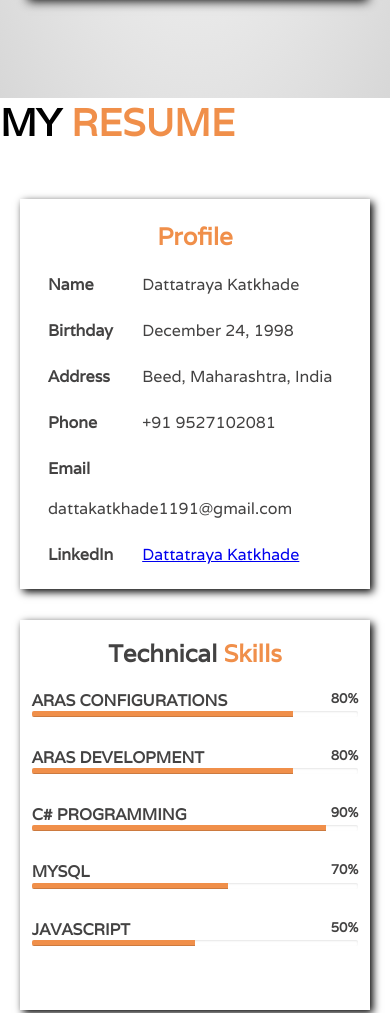
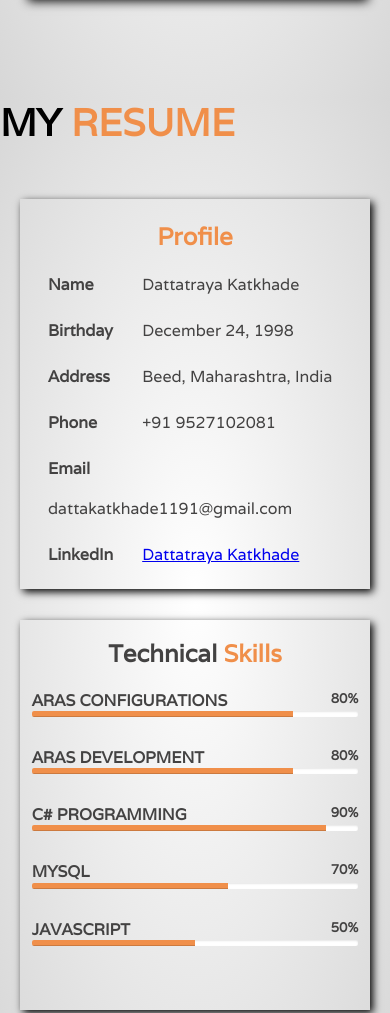
Before and after one commit to knight-furry/knight-furry-portfolio, a plain HTML site: page index.html in a window 390 px wide. Shown: the part 1507-2520 px from the top of the page. Drawn offline with Linux system fonts and the light colour scheme.

Commit message:
Update style.css

```diff
--- a/style.css
+++ b/style.css
@@ -812,6 +812,7 @@ footer {
 
     #resume {
         padding-top: 0;
+        background-image: radial-gradient(#ffffff, #d7d7d7)
     }
 
     .title {
```
